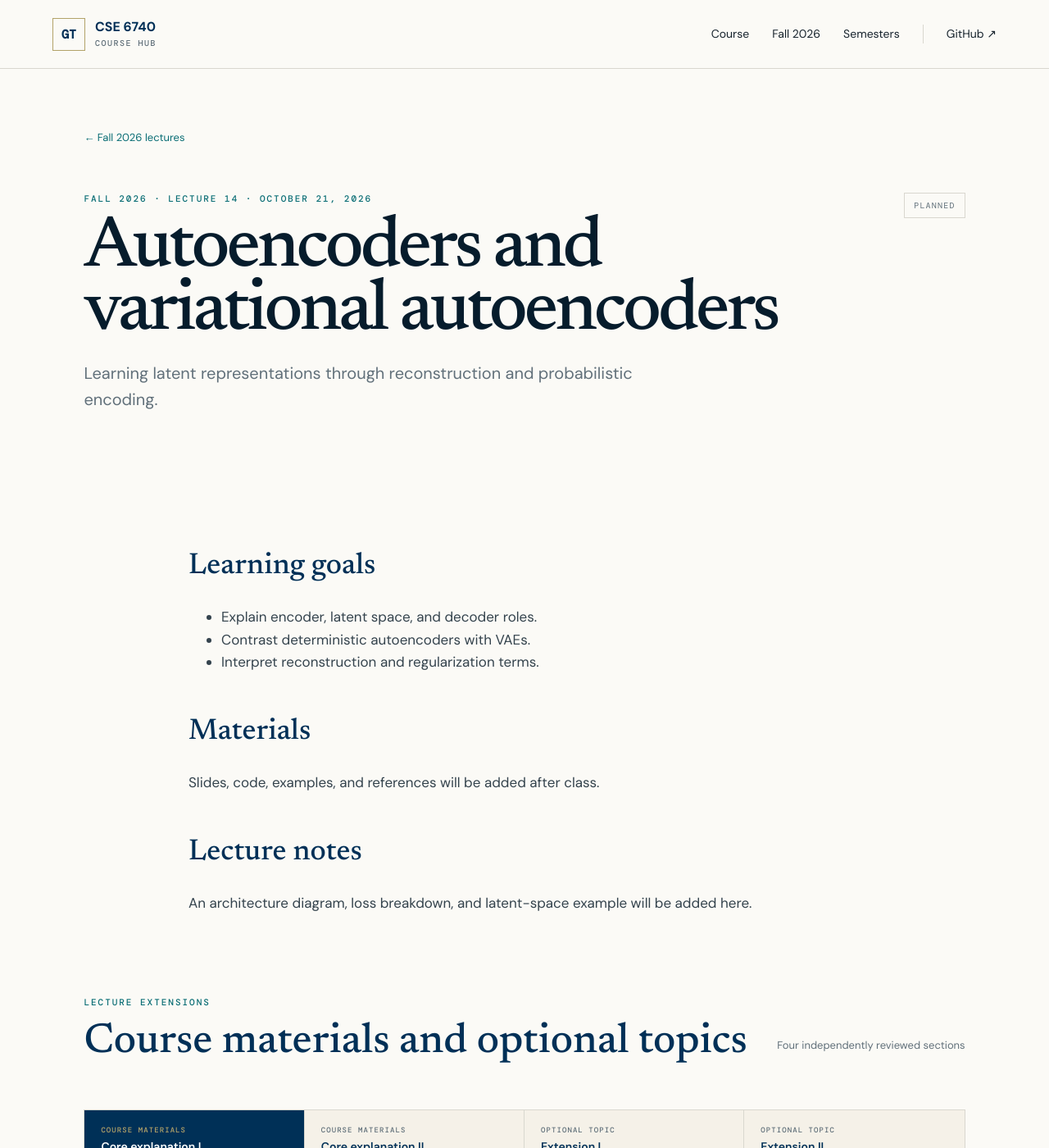
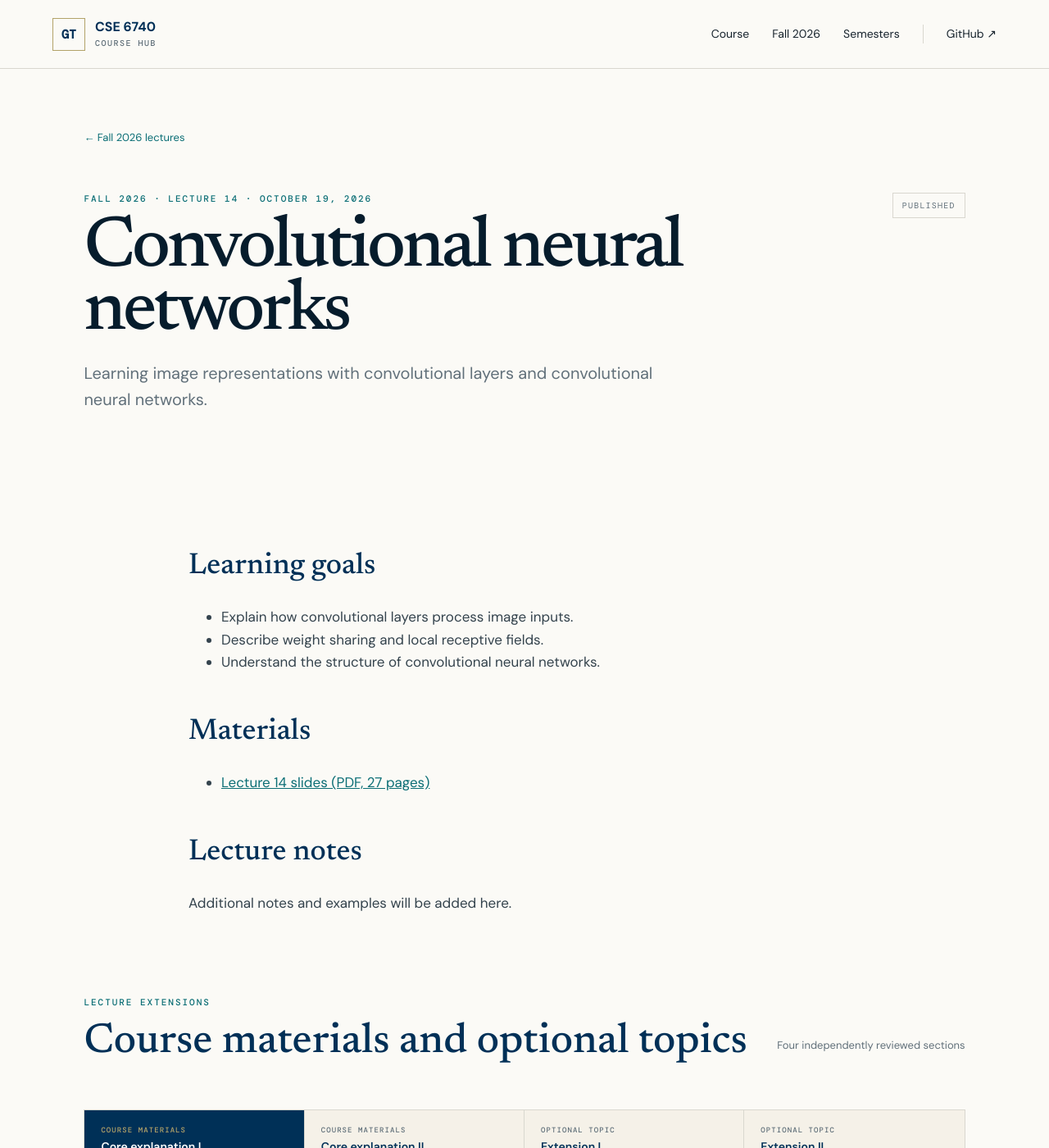
Before and after one commit to GT-KOALA/Gatech-CSE6740, a Jekyll site: the page built from _lectures/fall-2026/14-autoencoders.md, in a window 1280 px wide and 1400 px high. Shown: the whole window at 82% size. Built offline with Jekyll 4.4.1, drawn with Linux system fonts in a browser that asks for light colours.

Commit message:
Publish updated lecture 14 CNN slides

```diff
--- a/_lectures/fall-2026/14-autoencoders.md
+++ b/_lectures/fall-2026/14-autoencoders.md
@@ -1,20 +1,20 @@
 ---
-title: Autoencoders and variational autoencoders
+title: Convolutional neural networks
 number: "14"
-date: 2026-10-21
-summary: Learning latent representations through reconstruction and probabilistic encoding.
-status: planned
+date: 2026-10-19
+summary: Learning image representations with convolutional layers and convolutional neural networks.
+status: published
 ---
 ## Learning goals
 
-- Explain encoder, latent space, and decoder roles.
-- Contrast deterministic autoencoders with VAEs.
-- Interpret reconstruction and regularization terms.
+- Explain how convolutional layers process image inputs.
+- Describe weight sharing and local receptive fields.
+- Understand the structure of convolutional neural networks.
 
 ## Materials
 
-Slides, code, examples, and references will be added after class.
+- [Lecture 14 slides (PDF, 27 pages)]({{ '/assets/semesters/fall-2026/lectures/14/lecture-14-convolutional-neural-networks.pdf' | relative_url }})
 
 ## Lecture notes
 
-An architecture diagram, loss breakdown, and latent-space example will be added here.
+Additional notes and examples will be added here.
```
Also changed, not shown: 1 other file.
